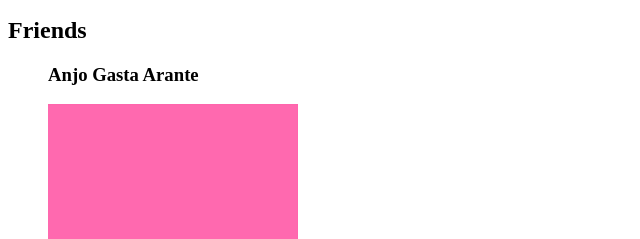
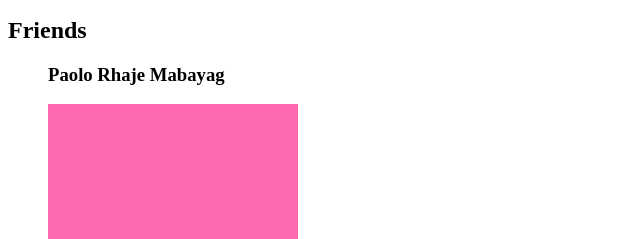
Before and after one commit to GodwinBongcac/htmlsemanticBongcac, a website: page Bongcac WebPage.html in a window 1280 px wide. Shown: the part 7061-7300 px from the top of the page, 0-640 px from the left. Drawn offline with Linux system fonts and the light colour scheme.

Commit message:
Update Bongcac WebPage.html

```diff
--- a/Bongcac WebPage.html
+++ b/Bongcac WebPage.html
@@ -258,7 +258,7 @@ In the world I created for my family, laughter echoed through the great outdoors
                 <h2>Friends</h2>
 
                 <figure>
-                    <h3>Anjo Gasta Arante</h3>
+                    <h3>Paolo Rhaje Mabayag</h3>
                     <img src="Images/Favorites/Color Pink.png" alt="Favorite Color, PINK" height="250">
                     <figcaption style="font-weight: bold;">
                         This is my Favorite Color!
```
